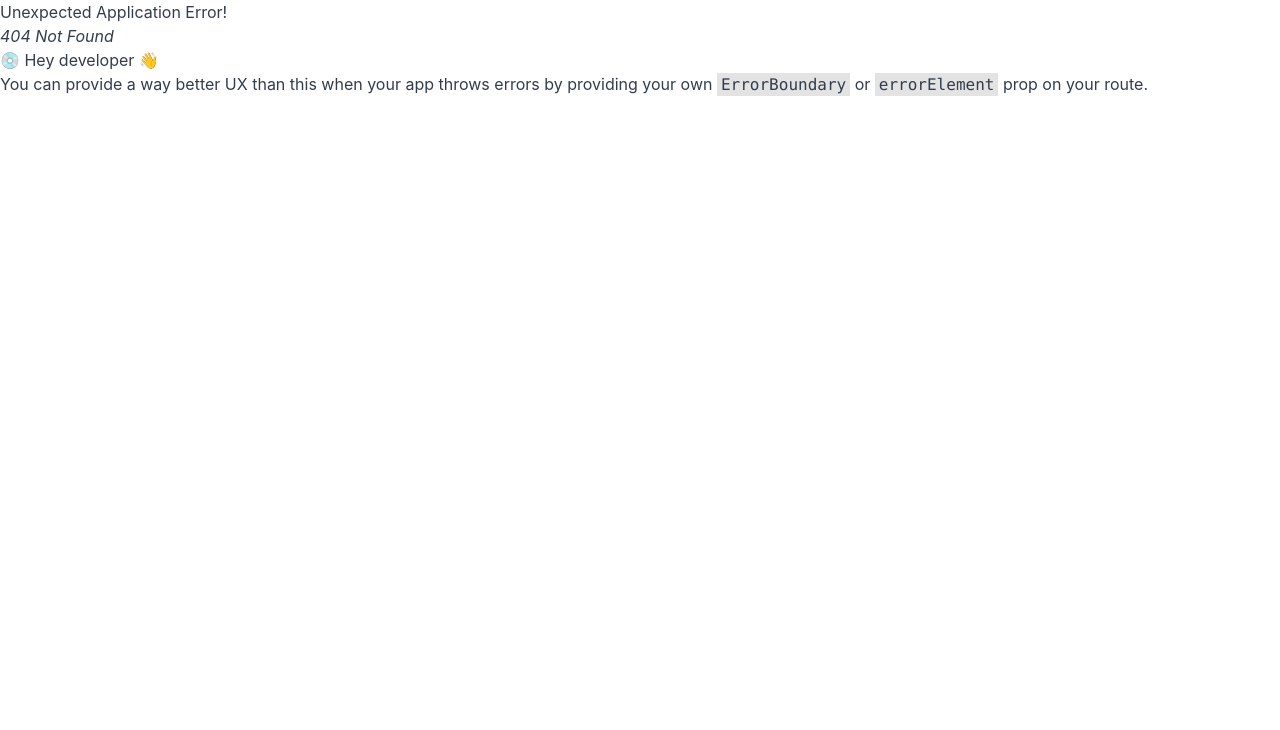
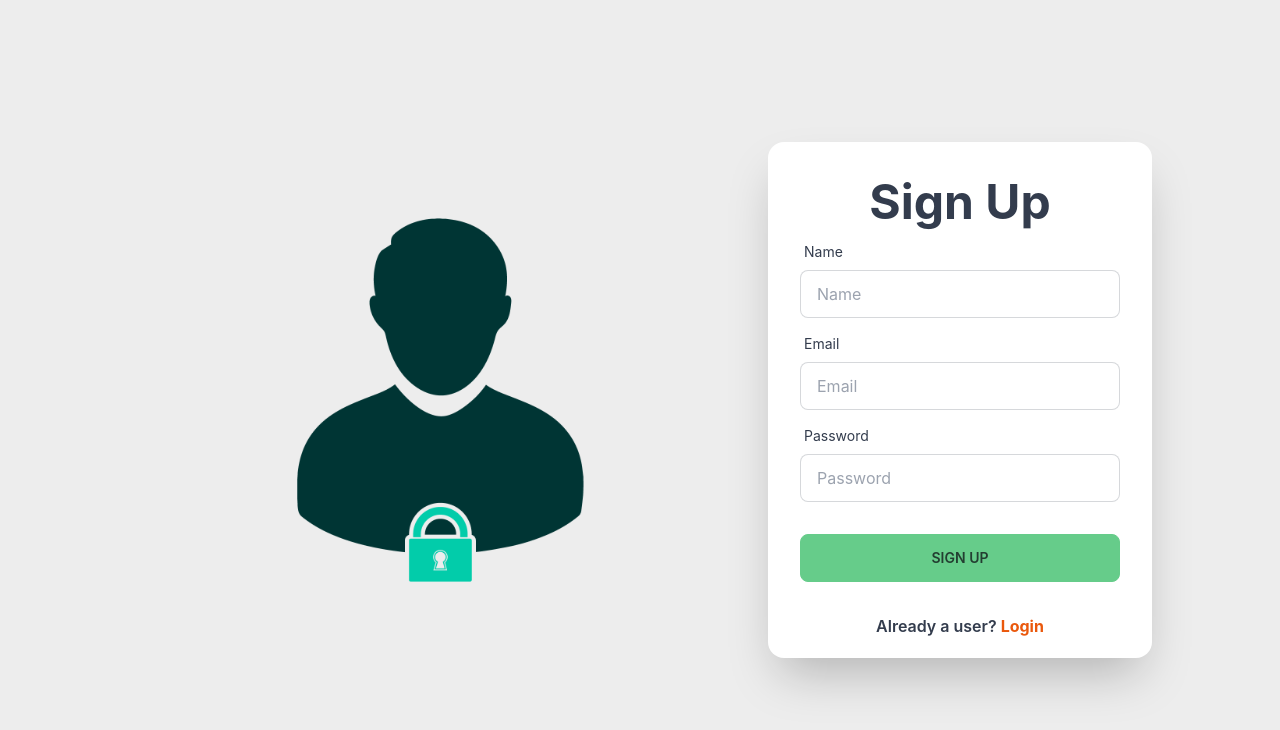
Before and after one commit to MD-Tauhid/collaborative-task-manager-client, a React (Create React App) app: page /signup in a window 1280 px wide. Before the commit this address had no page. Shown: the top 730 px of the page. Built offline with nearby package versions, Linux system fonts and the light colour scheme.

Commit message:
create login and register page with route

```diff
--- /dev/null
+++ b/src/Pages/Login/Login.js
@@ -0,0 +1,40 @@
+import React from 'react';
+import loginImg from '../../assets/login.png';
+import { Link } from 'react-router-dom';
+
+const Login = () => {
+    return (
+        <div className="hero min-h-screen bg-base-200">
+            <div className="hero-content flex-col lg:flex-row">
+                <div className="hidden lg:block w-1/2">
+                    <img className='mx-auto w-3/4' src={loginImg} alt="" />
+                </div>
+                <div className="card flex-shrink w-full max-w-sm shadow-2xl bg-base-100">
+                    <form className="card-body">
+                        <h1 className="text-5xl font-bold pt-1 text-center">Login</h1>
+                        <div className="form-control">
+                            <label className="label">
+                                <span className="label-text">Email</span>
+                            </label>
+                            <input type="text" name='email' placeholder="email" className="input input-bordered" />
+                        </div>
+                        <div className="form-control">
+                            <label className="label">
+                                <span className="label-text">Password</span>
+                            </label>
+                            <input type="text" name='password' placeholder="Password" className="input input-bordered" />
+                        </div>
+                        <div className="form-control mt-6">
+                            <input className="btn btn-primary" type='submit' value="Login"></input>
+                        </div>
+                    </form>
+                    <div>
+                        <p className='text-center font-semibold pb-5'>New here? <Link className='text-orange-600 font-bold' to='/signup'>Sign up</Link></p>
+                    </div>
+                </div>
+            </div>
+        </div>
+    );
+};
+
+export default Login;
--- a/src/Pages/Menu/Menu.js
+++ b/src/Pages/Menu/Menu.js
@@ -1,9 +1,50 @@
 import React from 'react';
+import { Link } from 'react-router-dom';
 
 const Menu = () => {
     return (
-        <div>
-            <h1>this is menu</h1>
+        <div className="navbar bg-cyan-800 px-9">
+            <div className="navbar-start">
+                <div className="dropdown text-white">
+                    <label tabIndex={0} className="btn btn-ghost lg:hidden">
+                        <svg xmlns="http://www.w3.org/2000/svg" className="h-5 w-5" fill="none" viewBox="0 0 24 24" stroke="currentColor"><path strokeLinecap="round" strokeLinejoin="round" strokeWidth="2" d="M4 6h16M4 12h8m-8 6h16" /></svg>
+                    </label>
+                    <ul tabIndex={0} className="menu menu-sm dropdown-content mt-3 z-[1] p-2 shadow bg-base-100 rounded-box w-52">
+                        <li><Link>Item 1</Link></li>
+                        <li>
+                            <Link>Parent</Link>
+                            <ul className="p-2">
+                                <li><Link>Submenu 1</Link></li>
+                                <li><Link>Submenu 2</Link></li>
+                            </ul>
+                        </li>
+                        <li><Link>Item 3</Link></li>
+                    </ul>
+                </div>
+                <Link className="btn btn-ghost normal-case font-bold text-white text-2xl">Task<span className='text-orange-600'>Manager</span></Link>
+            </div>
+            <div className="navbar-center hidden lg:flex">
+                <ul className="menu menu-horizontal px-1 text-white text-lg font-semibold">
+                    <li><Link to="/login">Login</Link></li>
+                    <li tabIndex={0}>
+                        <details>
+                            <summary>Parent</summary>
+                            <ul className="p-2">
+                                <li className='text-black'><Link>Submenu 1</Link></li>
+                                <li className='text-black'><Link>Submenu 2</Link></li>
+                            </ul>
+                        </details>
+                    </li>
+                    <li><Link>Item 3</Link></li>
+                </ul>
+            </div>
+            <div className="navbar-end">
+                <label tabIndex={0} className="btn btn-ghost btn-circle avatar">
+                    <div className="w-10 rounded-full">
+                        <img src="https://www.pngall.com/wp-content/uploads/12/Avatar-Profile-PNG-Picture.png" alt='user' />
+                    </div>
+                </label>
+            </div>
         </div>
     );
 };
--- /dev/null
+++ b/src/Pages/Signup/Signup.js
@@ -0,0 +1,46 @@
+import React from 'react';
+import loginImg from '../../assets/login.png';
+import { Link } from 'react-router-dom';
+
+const Signup = () => {
+    return (
+        <div className="hero min-h-screen bg-base-200">
+            <div className="hero-content flex-col lg:flex-row">
+                <div className="hidden lg:block w-1/2">
+                    <img className='mx-auto w-3/4' src={loginImg} alt="" />
+                </div>
+                <div className="card flex-shrink w-full max-w-sm shadow-2xl bg-base-100">
+                    <form className="card-body">
+                        <h1 className="text-5xl font-bold pt-1 text-center">Sign Up</h1>
+                        <div className="form-control">
+                            <label className="label">
+                                <span className="label-text">Name</span>
+                            </label>
+                            <input type="text" name='name' placeholder="Name" className="input input-bordered" />
+                        </div>
+                        <div className="form-control">
+                            <label className="label">
+                                <span className="label-text">Email</span>
+                            </label>
+                            <input type="text" name='email' placeholder="Email" className="input input-bordered" />
+                        </div>
+                        <div className="form-control">
+                            <label className="label">
+                                <span className="label-text">Password</span>
+                            </label>
+                            <input type="text" name='password' placeholder="Password" className="input input-bordered" />
+                        </div>
+                        <div className="form-control mt-6">
+                            <input className="btn btn-primary" type='submit' value="Sign Up"></input>
+                        </div>
+                    </form>
+                    <div>
+                        <p className='text-center font-semibold pb-5'>Already a user? <Link className='text-orange-600 font-bold' to='/login'>Login</Link></p>
+                    </div>
+                </div>
+            </div>
+        </div>
+    );
+};
+
+export default Signup;
```
Also changed, not shown: src/Router/Routes/Routes.js (+10 -1 lines), src/assets/login.png (added).
